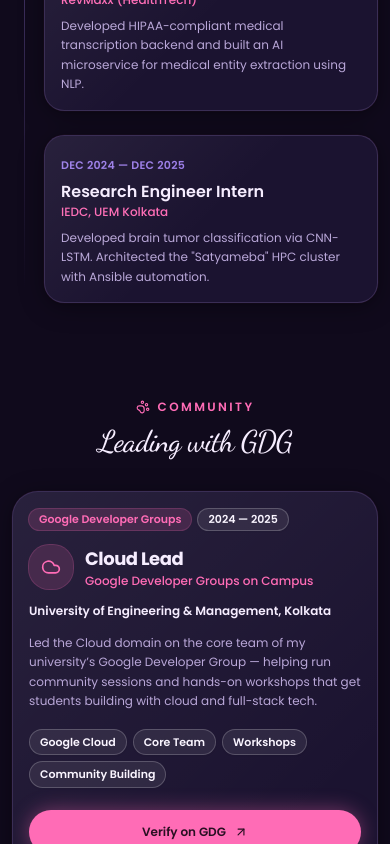
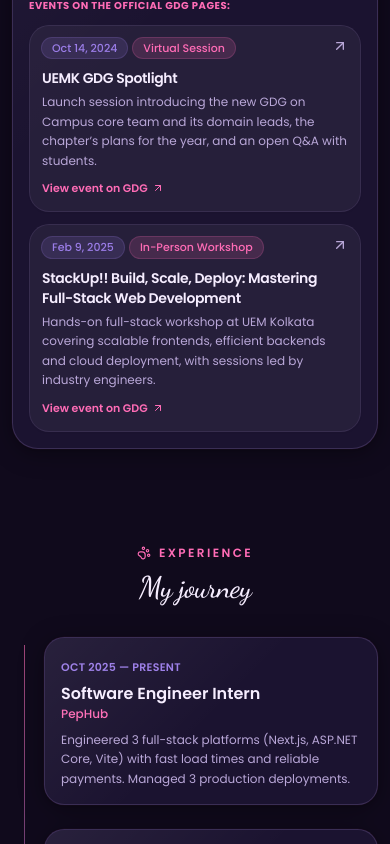
Before and after one commit to Soumika-11/Portfolio, a Next.js app: page / in a window 390 px wide. Shown: the part 6160-7004 px from the top of the page. Built offline with nearby package versions, Linux system fonts and the light colour scheme.

Commit message:
feat: add Volunteering section and update navbar

```diff
--- a/app/page.tsx
+++ b/app/page.tsx
@@ -8,8 +8,8 @@ import {
   SkillsSection,
   ProjectsSection,
   PublicationsSection,
+  VolunteeringSection,
   ExperienceSection,
-  CommunitySection,
   ResumeSection,
   ContactSection,
   Footer,
@@ -26,8 +26,8 @@ export default function Page() {
         <SkillsSection />
         <ProjectsSection />
         <PublicationsSection />
+        <VolunteeringSection />
         <ExperienceSection />
-        <CommunitySection />
         <ResumeSection />
         <ContactSection />
       </main>
--- a/components/portfolio/navbar.tsx
+++ b/components/portfolio/navbar.tsx
@@ -11,7 +11,7 @@ import {
   FileText,
   Mail,
   BookOpen,
-  Users,
+  HeartHandshake,
   Moon,
   Sun,
   Menu,
@@ -27,8 +27,8 @@ const NAV_ITEMS = [
   { name: 'Skills', url: '#skills', icon: Wrench },
   { name: 'Projects', url: '#projects', icon: FolderOpen },
   { name: 'Publications', url: '#publications', icon: BookOpen },
+  { name: 'Volunteering', url: '#volunteering', icon: HeartHandshake },
   { name: 'Experience', url: '#experience', icon: Briefcase },
-  { name: 'Community', url: '#community', icon: Users },
   { name: 'Resume', url: '#resume', icon: FileText },
   { name: 'Contact', url: '#contact', icon: Mail },
 ]
--- a/components/portfolio/sections.tsx
+++ b/components/portfolio/sections.tsx
@@ -14,6 +14,7 @@ import {
   Layout,
   Link as LinkIcon,
   Mail,
+  Mic,
   PawPrint,
   Server,
   Sparkles,
@@ -215,17 +216,24 @@ const EXPERIENCE = [
   { role: 'Research Engineer Intern', org: 'IEDC, UEM Kolkata', period: 'Dec 2024 — Dec 2025', desc: 'Developed brain tumor classification via CNN-LSTM. Architected the "Satyameba" HPC cluster with Ansible automation.' },
 ]
 
-const COMMUNITY = {
-  role: 'Cloud Lead',
+const VOLUNTEERING = [
+  {
+    badge: 'Google Developer Groups',
+    role: 'Cloud Lead & Speaker',
     org: 'Google Developer Groups on Campus',
     chapter: 'University of Engineering & Management, Kolkata',
     period: '2024 — 2025',
     summary:
-    'Led the Cloud domain on the core team of my university’s Google Developer Group — helping run community sessions and hands-on workshops that get students building with cloud and full-stack tech.',
-  highlights: ['Google Cloud', 'Core Team', 'Workshops', 'Community Building'],
-  chapterUrl:
-    'https://gdg.community.dev/gdg-on-campus-university-of-engineering-management-kolkata-india/',
-  profileUrl: 'https://gdg.community.dev/u/soumika/',
+      'Led the Cloud domain on the core team of my university’s Google Developer Group — taking the mic at community sessions and helping run hands-on workshops that get students building with cloud and full-stack tech.',
+    highlights: ['Tech Speaker', 'Google Cloud', 'Core Team', 'Workshops', 'Community Building'],
+    links: [
+      {
+        label: 'Verify on GDG',
+        href: 'https://gdg.community.dev/gdg-on-campus-university-of-engineering-management-kolkata-india/',
+      },
+      { label: 'GDG Profile', href: 'https://gdg.community.dev/u/soumika/' },
+    ],
+    eventsLabel: 'Events on the official GDG pages:',
     events: [
       {
         title: 'UEMK GDG Spotlight',
@@ -242,7 +250,8 @@ const COMMUNITY = {
         link: 'https://gdg.community.dev/events/details/google-gdg-on-campus-university-of-engineering-management-kolkata-india-presents-stackup-build-scale-deploy-mastering-full-stack-web-development/',
       },
     ],
-}
+  },
+]
 
 export function AboutSection() {
   return (
@@ -594,39 +603,14 @@ export function PublicationsSection() {
   )
 }
 
-export function ExperienceSection() {
+export function VolunteeringSection() {
   return (
-    <Section id="experience">
-      <SectionHeading eyebrow="Experience" title="My journey" />
-      <div className="relative mx-auto max-w-3xl">
-        <div className="absolute left-3 sm:left-1/2 top-2 bottom-2 w-px bg-gradient-to-b from-primary/60 via-accent/40 to-transparent" />
+    <Section id="volunteering">
+      <SectionHeading eyebrow="Volunteering" title="Giving back & speaking up" />
       <div className="flex flex-col gap-6 sm:gap-8">
-          {EXPERIENCE.map((e, i) => (
-            <motion.div
-              key={`${e.role}-${e.org}`}
-              variants={reveal}
-              className={`relative pl-8 xs:pl-10 sm:w-1/2 sm:pl-0 ${i % 2 === 0 ? 'sm:self-start sm:pr-8 md:sm:pr-10 sm:text-right' : 'sm:self-end sm:pl-8 md:sm:pl-10'
-                }`}
-            >
-              <div className="glass-panel rounded-xl sm:rounded-2xl p-4 sm:p-5">
-                <span className="text-[11px] sm:text-xs font-semibold uppercase tracking-wide text-accent">{e.period}</span>
-                <h3 className="mt-1 text-base sm:text-lg font-semibold text-foreground">{e.role}</h3>
-                <p className="text-xs sm:text-sm text-primary font-medium">{e.org}</p>
-                <p className="mt-2 text-xs sm:text-sm leading-relaxed text-muted-foreground">{e.desc}</p>
-              </div>
-            </motion.div>
-          ))}
-        </div>
-      </div>
-    </Section>
-  )
-}
-
-export function CommunitySection() {
-  return (
-    <Section id="community">
-      <SectionHeading eyebrow="Community" title="Leading with GDG" />
+        {VOLUNTEERING.map((v) => (
           <motion.article
+            key={`${v.role}-${v.org}`}
             variants={reveal}
             className="glass-panel overflow-hidden rounded-2xl sm:rounded-3xl p-4 sm:p-6 md:p-8 transition hover:ring-primary/40"
           >
@@ -635,34 +619,34 @@ export function CommunitySection() {
               <div className="flex flex-col gap-3.5 sm:gap-4 md:col-span-5">
                 <div className="flex flex-wrap items-center gap-1.5 sm:gap-2">
                   <span className="rounded-full bg-primary/15 px-2.5 py-0.5 sm:px-3 sm:py-1 text-[11px] sm:text-xs font-semibold text-primary ring-1 ring-primary/30">
-                Google Developer Groups
+                    {v.badge}
                   </span>
                   <span className="rounded-full bg-white dark:bg-white/[0.08] px-2.5 py-0.5 sm:px-3 sm:py-1 text-[11px] sm:text-xs font-semibold text-slate-900 dark:text-purple-50 border border-purple-200/90 dark:border-white/20 shadow-xs select-none">
-                {COMMUNITY.period}
+                    {v.period}
                   </span>
                 </div>
 
                 <div className="flex items-center gap-3">
                   <span className="grid h-11 w-11 sm:h-12 sm:w-12 shrink-0 place-items-center rounded-xl sm:rounded-2xl bg-primary/15 ring-1 ring-primary/30">
-                <Cloud className="h-5 w-5 sm:h-6 sm:w-6 text-primary" />
+                    <Mic className="h-5 w-5 sm:h-6 sm:w-6 text-primary" />
                   </span>
                   <div>
                     <h3 className="text-lg xs:text-xl sm:text-2xl font-bold tracking-tight text-foreground">
-                  {COMMUNITY.role}
+                      {v.role}
                     </h3>
-                <p className="text-xs sm:text-sm font-medium text-primary">{COMMUNITY.org}</p>
+                    <p className="text-xs sm:text-sm font-medium text-primary">{v.org}</p>
                   </div>
                 </div>
 
-            <p className="text-xs sm:text-sm font-semibold text-foreground">{COMMUNITY.chapter}</p>
+                <p className="text-xs sm:text-sm font-semibold text-foreground">{v.chapter}</p>
 
                 <p className="text-xs sm:text-sm leading-relaxed text-muted-foreground">
-              {COMMUNITY.summary}
+                  {v.summary}
                 </p>
 
                 {/* Highlights tags */}
                 <ul className="flex flex-wrap gap-1.5 sm:gap-2 pt-1">
-              {COMMUNITY.highlights.map((h) => (
+                  {v.highlights.map((h) => (
                     <li
                       key={h}
                       className="rounded-full bg-white dark:bg-white/[0.08] px-2.5 py-1 sm:px-3 sm:py-1 text-[11px] sm:text-xs font-semibold text-slate-900 dark:text-purple-50 border border-purple-200/90 dark:border-white/20 shadow-xs select-none"
@@ -674,33 +658,40 @@ export function CommunitySection() {
 
                 {/* Actions */}
                 <div className="flex flex-col xs:flex-row flex-wrap items-stretch xs:items-center gap-2.5 sm:gap-3 pt-2">
+                  {v.links.map((l, i) =>
+                    i === 0 ? (
                       <a
-                href={COMMUNITY.chapterUrl}
+                        key={l.label}
+                        href={l.href}
                         target="_blank"
                         rel="noopener noreferrer"
                         className="inline-flex w-full xs:w-auto items-center justify-center gap-2 rounded-full bg-primary px-4 py-2.5 sm:px-5 text-xs sm:text-sm font-semibold text-primary-foreground shadow-[0_0_20px_rgba(255,108,182,0.4)] transition hover:shadow-[0_0_28px_rgba(255,108,182,0.7)] outline-none focus-visible:ring-2 focus-visible:ring-primary min-h-[44px]"
                       >
-                Verify on GDG
+                        {l.label}
                         <ArrowUpRight className="h-3.5 w-3.5" />
                       </a>
+                    ) : (
                       <a
-                href={COMMUNITY.profileUrl}
+                        key={l.label}
+                        href={l.href}
                         target="_blank"
                         rel="noopener noreferrer"
                         className="inline-flex w-full xs:w-auto items-center justify-center gap-2 rounded-full ring-1 ring-border px-4 py-2.5 sm:px-5 text-xs sm:text-sm font-medium text-foreground transition hover:bg-white/10 hover:text-primary outline-none focus-visible:ring-2 focus-visible:ring-primary min-h-[44px]"
                       >
                         <LinkIcon className="h-3.5 w-3.5" />
-                GDG Profile
+                        {l.label}
                       </a>
+                    ),
+                  )}
                 </div>
               </div>
 
               {/* Events */}
               <div className="flex flex-col gap-3 sm:gap-4 md:col-span-7">
                 <span className="text-[10px] sm:text-[11px] font-bold uppercase tracking-wider text-primary">
-              Events on the official GDG pages:
+                  {v.eventsLabel}
                 </span>
-            {COMMUNITY.events.map((ev) => (
+                {v.events.map((ev) => (
                   <a
                     key={ev.title}
                     href={ev.link}
@@ -734,6 +725,36 @@ export function CommunitySection() {
               </div>
             </div>
           </motion.article>
+        ))}
+      </div>
+    </Section>
+  )
+}
+
+export function ExperienceSection() {
+  return (
+    <Section id="experience">
+      <SectionHeading eyebrow="Experience" title="My journey" />
+      <div className="relative mx-auto max-w-3xl">
+        <div className="absolute left-3 sm:left-1/2 top-2 bottom-2 w-px bg-gradient-to-b from-primary/60 via-accent/40 to-transparent" />
+        <div className="flex flex-col gap-6 sm:gap-8">
+          {EXPERIENCE.map((e, i) => (
+            <motion.div
+              key={`${e.role}-${e.org}`}
+              variants={reveal}
+              className={`relative pl-8 xs:pl-10 sm:w-1/2 sm:pl-0 ${i % 2 === 0 ? 'sm:self-start sm:pr-8 md:sm:pr-10 sm:text-right' : 'sm:self-end sm:pl-8 md:sm:pl-10'
+                }`}
+            >
+              <div className="glass-panel rounded-xl sm:rounded-2xl p-4 sm:p-5">
+                <span className="text-[11px] sm:text-xs font-semibold uppercase tracking-wide text-accent">{e.period}</span>
+                <h3 className="mt-1 text-base sm:text-lg font-semibold text-foreground">{e.role}</h3>
+                <p className="text-xs sm:text-sm text-primary font-medium">{e.org}</p>
+                <p className="mt-2 text-xs sm:text-sm leading-relaxed text-muted-foreground">{e.desc}</p>
+              </div>
+            </motion.div>
+          ))}
+        </div>
+      </div>
     </Section>
   )
 }
```
Lines whose indentation alone changed are shown as unchanged.
